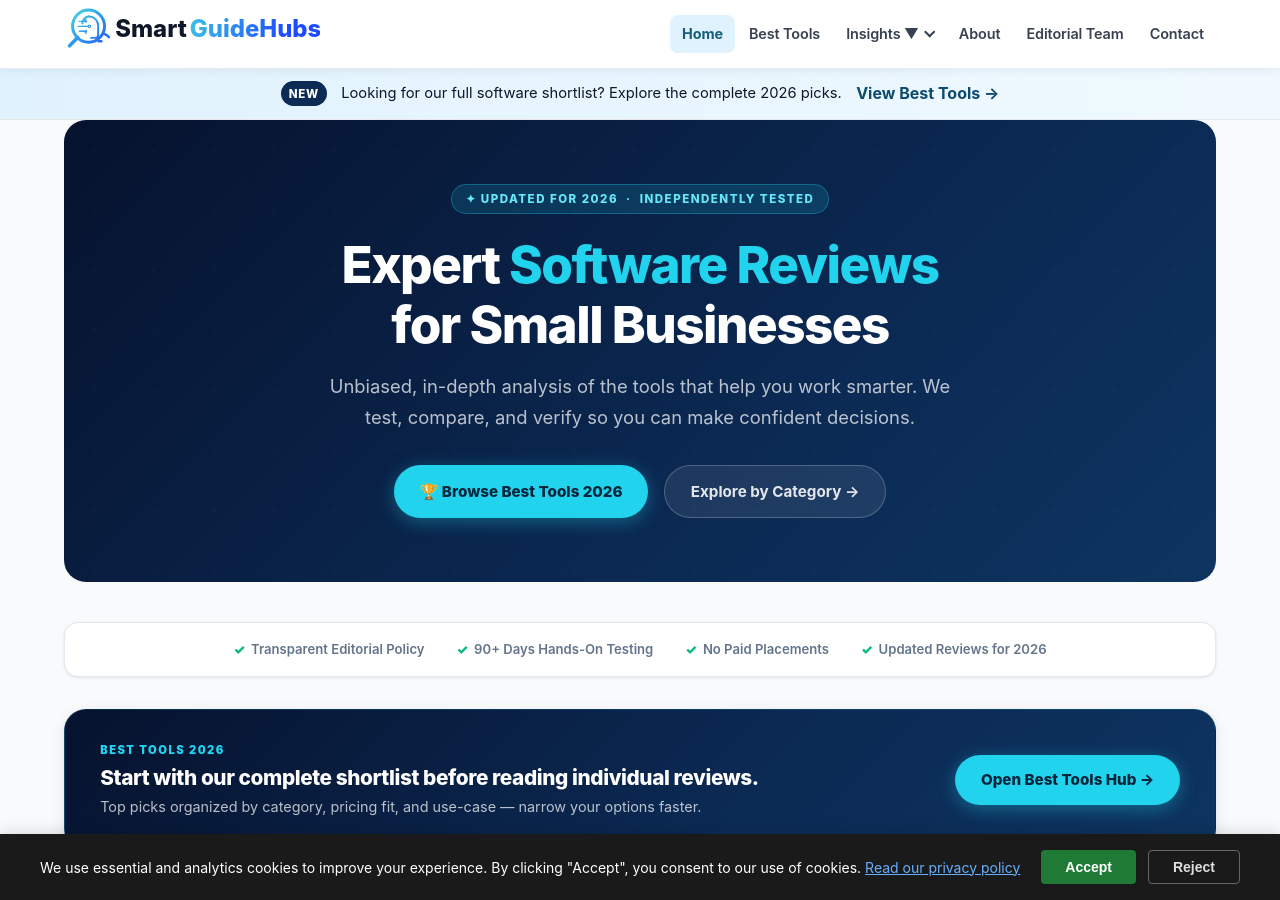
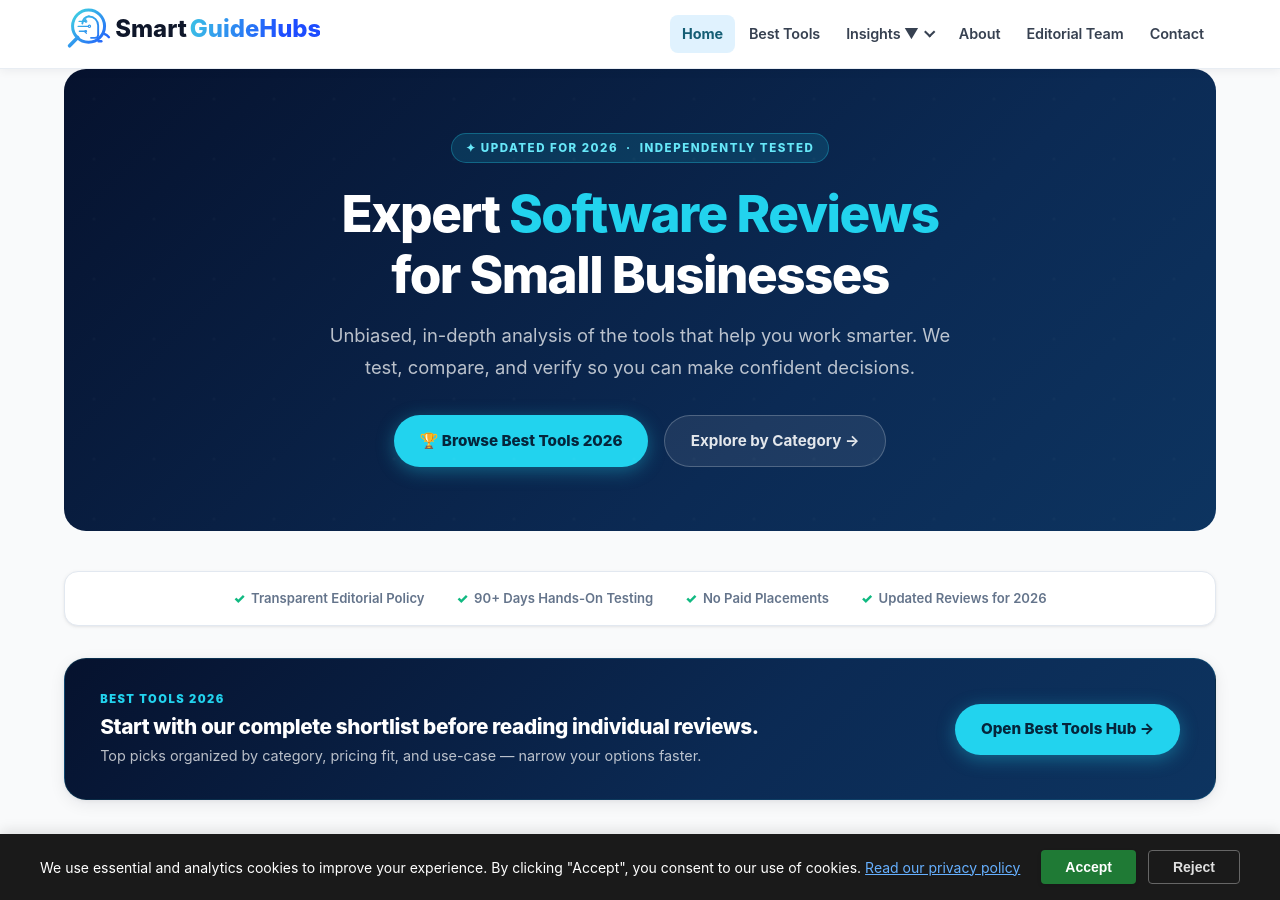
Before and after one commit to Yanniga01/gilliansperkin.github.io, a Jekyll site: the page built from index.md, in a window 1280 px wide and 900 px high. Built offline with Jekyll 4.4.1, drawn with Linux system fonts in a browser that asks for light colours; some of the changed lines change nothing that is shown.

Commit message:
Update default.html

```diff
--- a/_layouts/default.html
+++ b/_layouts/default.html
@@ -4,27 +4,47 @@
     {% assign seo_title = page.title | default: site.title | default: "SmartGuideHubs" %}
     {% assign seo_description = page.description | default: page.excerpt | default: site.description | strip_html | normalize_whitespace | escape %}
     {% assign seo_image = page.image | default: "/editorial-team-smartguidehubs.png" %}
+
     {% if seo_image contains "http" %}
       {% assign seo_image_abs = seo_image %}
     {% else %}
       {% assign seo_image_abs = seo_image | absolute_url %}
     {% endif %}
+
     <meta charset="UTF-8">
     <meta name="viewport" content="width=device-width, initial-scale=1.0">
+
     <title>{{ seo_title }} | SmartGuideHubs</title>
     <meta name="description" content="{{ seo_description }}">
+
     {% if page.keywords or site.keywords %}
     <meta name="keywords" content="{{ page.keywords | default: site.keywords }}">
     {% endif %}
+
+    <!-- ✅ FIXED ROBOTS FOR PAGINATION -->
+    {% if paginator.page > 1 %}
+    <meta name="robots" content="noindex, follow">
+    {% else %}
     <meta name="robots" content="index, follow, max-image-preview:large">
+    {% endif %}
+
+    <!-- ✅ FIXED CANONICAL -->
+    {% if paginator.page > 1 %}
+    <link rel="canonical" href="{{ site.url }}{{ page.url }}">
+    {% else %}
     <link rel="canonical" href="{{ page.url | absolute_url }}">
+    {% endif %}
+
     <link rel="stylesheet" href="/assets/css/site.css">
-    <link rel="icon" href="/favicon.ico" type="image/x-icon">
+
+    <!-- FAVICONS -->
+    <link rel="icon" href="/favicon.ico">
     <link rel="icon" type="image/svg+xml" href="/favicon.svg">
     <link rel="icon" type="image/png" sizes="32x32" href="/favicon-32x32.png">
     <link rel="icon" type="image/png" sizes="16x16" href="/favicon-16x16.png">
     <link rel="apple-touch-icon" sizes="180x180" href="/apple-touch-icon.png">
 
+    <!-- OPEN GRAPH -->
     <meta property="og:site_name" content="SmartGuideHubs">
     <meta property="og:locale" content="en_US">
     <meta property="og:image" content="{{ seo_image_abs }}">
@@ -33,18 +53,22 @@
     <meta property="og:description" content="{{ seo_description }}">
     <meta property="og:type" content="{% if page.layout == "post" %}article{% else %}website{% endif %}">
     <meta property="og:url" content="{{ page.url | absolute_url }}">
+
     {% if page.layout == "post" and page.date %}
     <meta property="article:published_time" content="{{ page.date | date_to_xmlschema }}">
     {% endif %}
+
     {% if page.last_modified_at %}
     <meta property="article:modified_time" content="{{ page.last_modified_at | date_to_xmlschema }}">
     {% endif %}
 
+    <!-- TWITTER -->
     <meta name="twitter:card" content="summary_large_image">
     <meta name="twitter:title" content="{{ seo_title }}">
     <meta name="twitter:description" content="{{ seo_description }}">
     <meta name="twitter:image" content="{{ seo_image_abs }}">
 
+    <!-- SCHEMA -->
     {% if page.layout == "post" %}
     <script type="application/ld+json">
     {
@@ -91,7 +115,7 @@
     </script>
     {% endif %}
 
-    <!-- MailerLite Universal (loaded only when an embedded form exists) -->
+    <!-- MAILERLITE SMART LOAD -->
     <script>
     (function() {
       var hasEmbeddedForm = document.querySelector('.ml-embedded, [data-form]');
@@ -117,6 +141,7 @@
     })();
     </script>
 </head>
+
 <body>
     <a href="#main" class="skip-link">Skip to content</a>
 
@@ -128,7 +153,6 @@
                 </a>
             </div>
 
-            <!-- Hamburger Menu Button -->
             <button class="nav-toggle" id="navToggle" aria-label="Menu">
                 <span></span>
                 <span></span>
@@ -142,29 +166,19 @@
                     <li class="nav-dropdown">
                         <button class="dropdown-toggle" aria-expanded="false">Insights ▼</button>
                         <ul class="dropdown-menu">
-                            <li><a href="/blog/" {% if page.url == "/blog/" %}class="active"{% endif %}>All Insights</a></li>
-                            <li><a href="/reviews/" {% if page.url contains "/reviews/" %}class="active"{% endif %}>Reviews</a></li>
-                            <li><a href="/guides/" {% if page.url contains "/guides/" %}class="active"{% endif %}>Guides</a></li>
-                            <li><a href="/comparisons/" {% if page.url contains "/comparisons/" %}class="active"{% endif %}>Comparisons</a></li>
+                            <li><a href="/blog/">All Insights</a></li>
+                            <li><a href="/reviews/">Reviews</a></li>
+                            <li><a href="/guides/">Guides</a></li>
+                            <li><a href="/comparisons/">Comparisons</a></li>
                         </ul>
                     </li>
-                    <li><a href="/about" {% if page.url == "/about/" %}class="active"{% endif %}>About</a></li>
-                    <li><a href="/editorial-team" {% if page.url == "/editorial-team/" %}class="active"{% endif %}>Editorial Team</a></li>
-                    <li><a href="/contact" {% if page.url == "/contact/" %}class="active"{% endif %}>Contact</a></li>
+                    <li><a href="/about">About</a></li>
+                    <li><a href="/editorial-team">Editorial Team</a></li>
+                    <li><a href="/contact">Contact</a></li>
                 </ul>
             </nav>
         </div>
     </header>
-
-    {% unless page.url == "/best-tools/" %}
-    <div class="best-tools-banner" role="complementary" aria-label="Best Tools quick link">
-        <div class="best-tools-banner-inner">
-            <span class="best-tools-banner-kicker">New</span>
-            <p>Looking for our full software shortlist? Explore the complete 2026 picks.</p>
-            <a href="/best-tools/" class="best-tools-banner-link">View Best Tools →</a>
-        </div>
-    </div>
-    {% endunless %}
 
     <main id="main">
         {{ content }}
@@ -172,88 +186,6 @@
 
     {% include footer.html %}
 
-    <script>
-    (function() {
-        // Hamburger menu toggle
-        const navToggle = document.getElementById('navToggle');
-        const mainNav = document.getElementById('mainNav');
-
-        if (navToggle && mainNav) {
-            navToggle.addEventListener('click', function() {
-                this.classList.toggle('open');
-                mainNav.classList.toggle('nav-open');
-                document.body.classList.toggle('menu-open');
-            });
-        }
-
-        // Dropdown functionality
-        const dropdown = document.querySelector('.nav-dropdown');
-        const toggle = dropdown ? dropdown.querySelector('.dropdown-toggle') : null;
-
-        if (dropdown && toggle) {
-            function closeDropdown() {
-                dropdown.classList.remove('dropdown-open');
-                toggle.setAttribute('aria-expanded', 'false');
-            }
-
-            function openDropdown() {
-                dropdown.classList.add('dropdown-open');
-                toggle.setAttribute('aria-expanded', 'true');
-            }
-
-            toggle.addEventListener('click', function(e) {
-                e.preventDefault();
-                e.stopPropagation();
-
-                if (dropdown.classList.contains('dropdown-open')) {
-                    closeDropdown();
-                } else {
-                    openDropdown();
-                }
-            });
-
-            // Close dropdown when clicking elsewhere
-            document.addEventListener('click', function(e) {
-                if (dropdown && !dropdown.contains(e.target)) {
-                    closeDropdown();
-                }
-            });
-
-            // Close dropdown on ESC key
-            document.addEventListener('keydown', function(e) {
-                if (e.key === 'Escape') {
-                    closeDropdown();
-                }
-            });
-
-            // Close dropdown when menu item is clicked
-            const menuItems = dropdown.querySelectorAll('.dropdown-menu a');
-            menuItems.forEach(function(item) {
-                item.addEventListener('click', function() {
-                    closeDropdown();
-                    // Close mobile menu if open
-                    if (mainNav && mainNav.classList.contains('nav-open')) {
-                        navToggle.classList.remove('open');
-                        mainNav.classList.remove('nav-open');
-                        document.body.classList.remove('menu-open');
-                    }
-                });
-            });
-        }
-
-        // Close mobile menu when a regular nav link is clicked
-        const navLinks = document.querySelectorAll('.main-nav > ul > li > a:not(.dropdown-toggle)');
-        navLinks.forEach(function(link) {
-            link.addEventListener('click', function() {
-                if (mainNav && mainNav.classList.contains('nav-open')) {
-                    navToggle.classList.remove('open');
-                    mainNav.classList.remove('nav-open');
-                    document.body.classList.remove('menu-open');
-                }
-            });
-        });
-    })();
-    </script>
     <script src="/cookies.js"></script>
 </body>
 </html>
```
